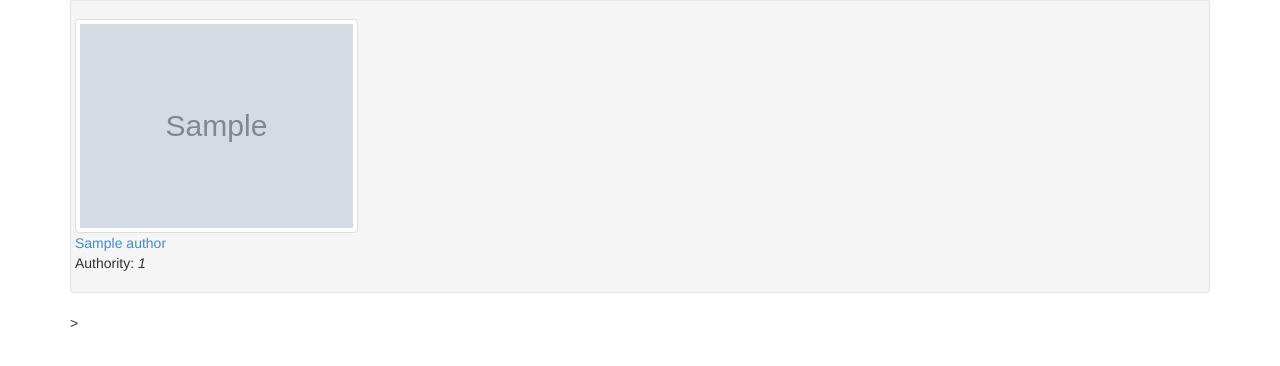
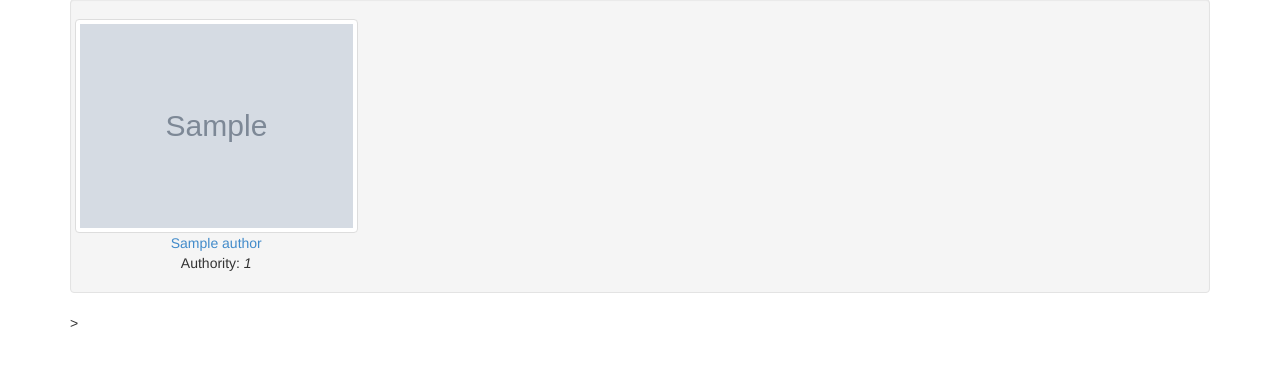
Before and after one commit to Wikia/WikiaAuthority, a Flask app: template AuthorityReporter/templates/authors.html in a window 1280 px wide. Shown: the part 128-494 px from the top of the page. Run offline with Flask 2, Linux system fonts and the light colour scheme; the template is opened without the code that fills it: most values are stand-ins (such as "Sample title", 1, 10 or a date in 2020); grey boxes marked "Sample" are stand-in pictures.

Commit message:
style fix

```diff
--- a/AuthorityReporter/app.py
+++ b/AuthorityReporter/app.py
@@ -65,7 +65,7 @@ def users_for_wiki(wiki_id):
     """
     global args
     model = WikiModel(wiki_id, args)
-    return render_template(u'authors.html', authors=model.get_authors(), wiki_api_data=model.api_data)
+    return render_template(u'authors.html', authors=model.get_authors(limit=12), wiki_api_data=model.api_data)
 
 
 @app.route(u'/wiki/<wiki_id>/pages/')
--- a/AuthorityReporter/templates/authors.html
+++ b/AuthorityReporter/templates/authors.html
@@ -16,9 +16,9 @@
       <div class="row">
         {% for author in authors%}
             <div class="col-xs-3">
-                <div class="row"><a href="{{ wiki_api_data['url'] }}{{ author['url'] }}"><img class="img-thumbnail" src="{{ author['avatar'] }}" alt=""/></a></div>
-                <div class="row"><a href="{{ wiki_api_data['url'] }}{{ author['url'] }}">{{ author.name }}</a></div>
-                <div class="row">Authority: <em>{{ author.total_authority }}</em></div>
+                <div class="row" style="text-align: center;"><a href="{{ wiki_api_data['url'] }}{{ author['url'] }}"><img class="img-thumbnail" src="{{ author['avatar'] }}" alt=""/></a></div>
+                <div class="row" style="text-align: center;"><a href="{{ wiki_api_data['url'] }}{{ author['url'] }}">{{ author.name }}</a></div>
+                <div class="row" style="text-align: center;">Authority: <em>{{ author.total_authority }}</em></div>
             </div>
         {% endfor %}
       </div>
```
